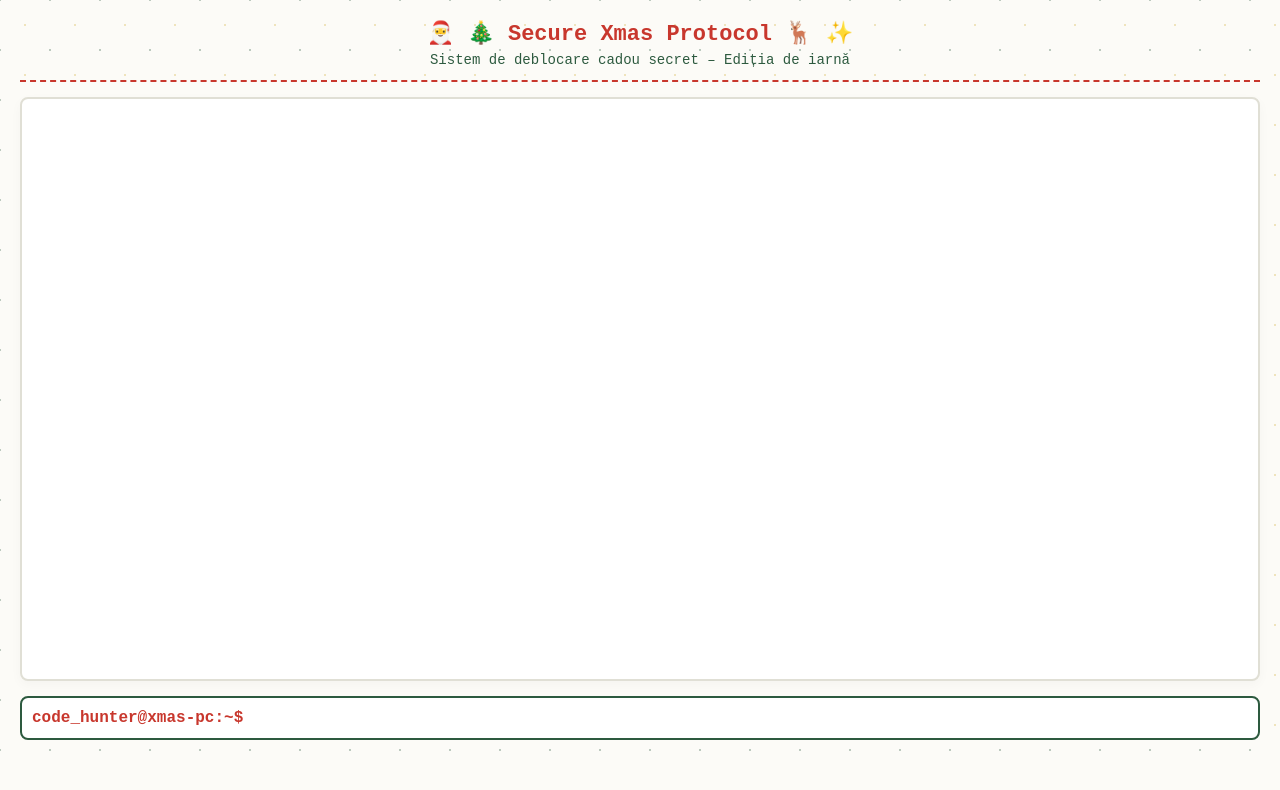
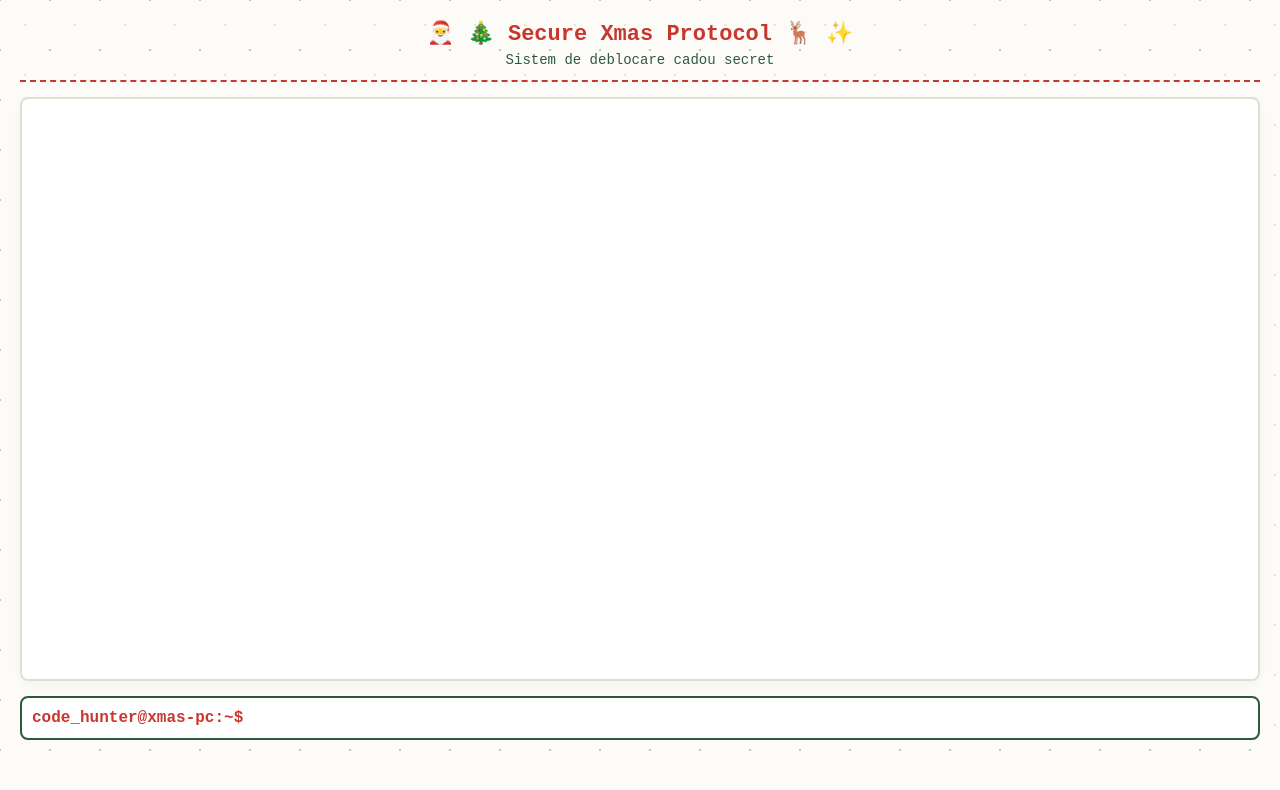
Before and after one commit to catg19/xmas-quest, a plain HTML site: page index.html in a window 1280 px wide. Drawn offline with Linux system fonts and the light colour scheme.

Commit message:
Update index.html

```diff
--- a/index.html
+++ b/index.html
@@ -101,7 +101,7 @@
 
     <div class="header-banner">
         <h1>🎅 🎄 Secure Xmas Protocol 🦌 ✨</h1>
-        <p>Sistem de deblocare cadou secret – Ediția de iarnă</p>
+        <p>Sistem de deblocare cadou secret</p>
     </div>
 
     <div id="terminal"></div>
```
